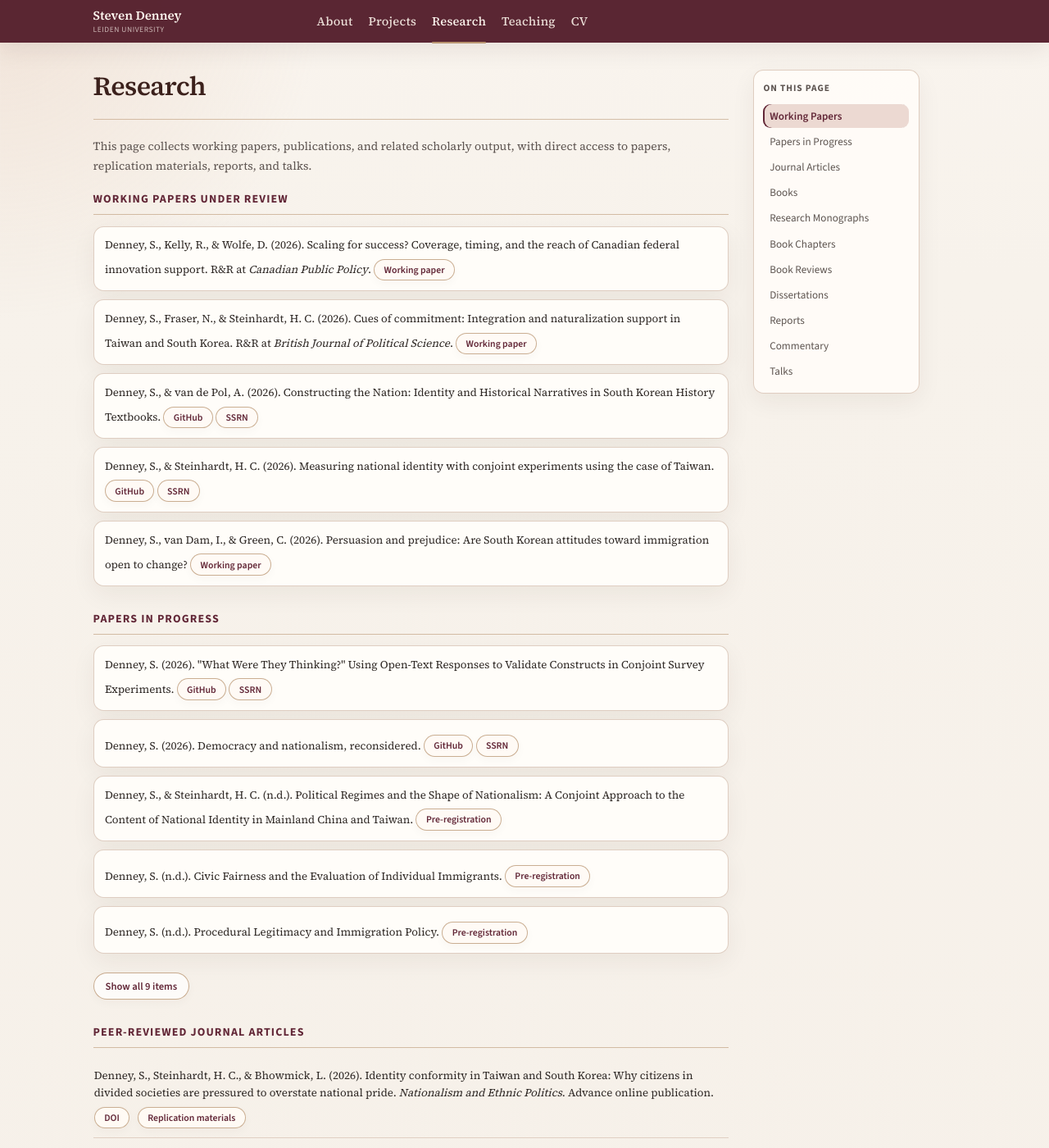
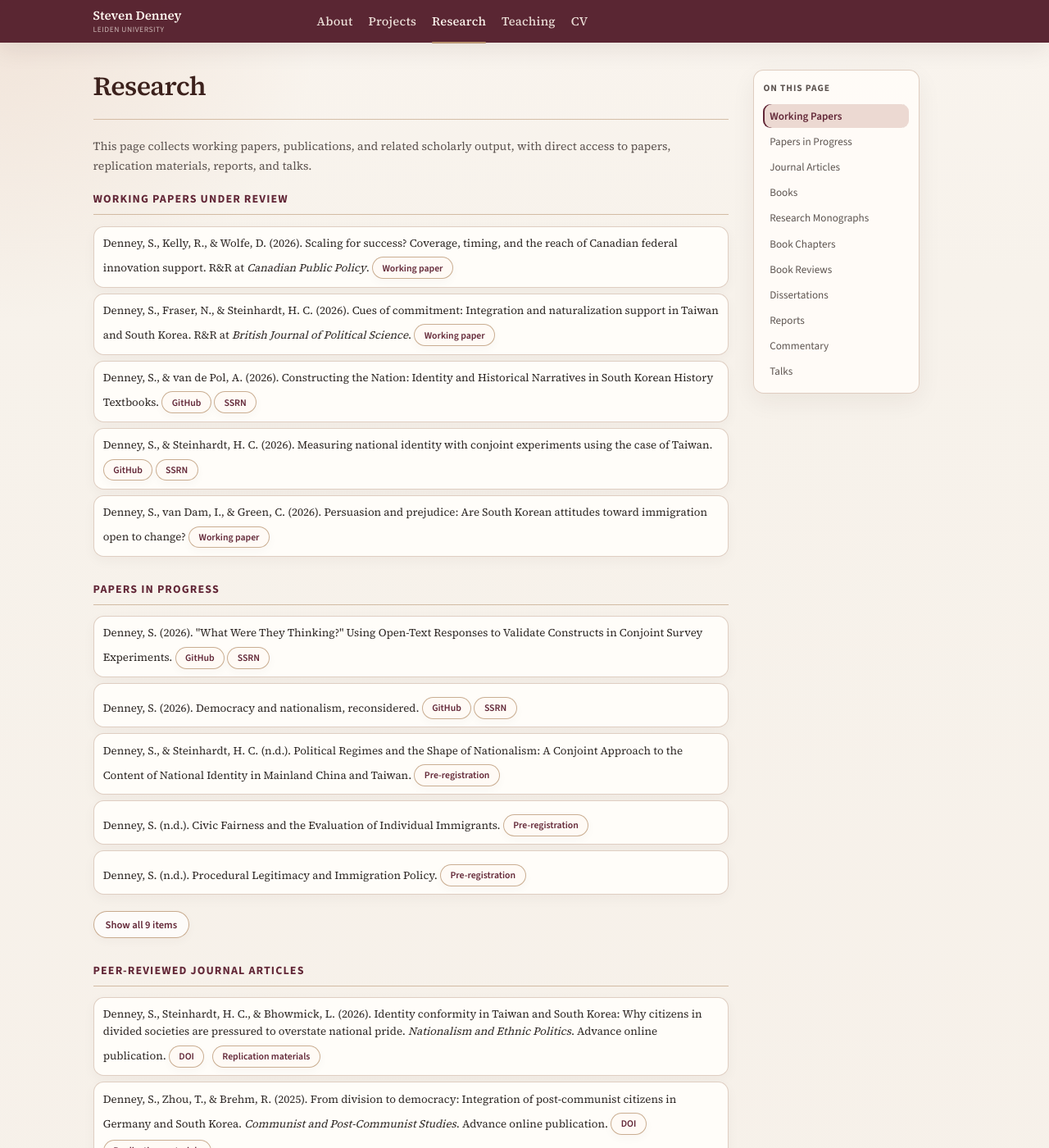
Before and after one commit to scdenney/scdenney.github.io, a Jekyll site: the page built from research.md, in a window 1280 px wide and 1400 px high. Shown: the whole window at 82% size. Built offline with Jekyll 4.4.1, drawn with Linux system fonts in a browser that asks for light colours.

Commit message:
Restore compact research publication cards

```diff
--- a/_includes/head.html
+++ b/_includes/head.html
@@ -7,6 +7,6 @@
 <link rel="preconnect" href="https://fonts.gstatic.com" crossorigin>
 <link href="https://fonts.googleapis.com/css2?family=Source+Sans+3:wght@400;500;600;700&family=Source+Serif+4:opsz,wght@8..60,400;8..60,500;8..60,600;8..60,700&display=swap" rel="stylesheet">
 
-<link rel="stylesheet" href="{{ '/assets/css/style.css?v=20260830a' | relative_url }}">
+<link rel="stylesheet" href="{{ '/assets/css/style.css?v=20260830b' | relative_url }}">
 
 <link rel="icon" type="image/svg+xml" href="{{ '/assets/images/favicon.svg' | relative_url }}">
--- a/assets/css/style.css
+++ b/assets/css/style.css
@@ -1025,32 +1025,18 @@ details ul li {
 }
 
 .publication-item {
-  margin: 0;
-  padding: 0.72rem 0.08rem 0.78rem;
-  border: 0;
-  border-bottom: 1px solid rgba(216, 195, 180, 0.72);
-  border-radius: 0;
-  background: transparent;
-  box-shadow: none;
+  margin-bottom: 0.5rem;
+  padding: 0.68rem 0.8rem;
+  border: 1px solid rgba(216, 195, 180, 0.8);
+  border-radius: var(--radius-md);
+  background: var(--color-surface-strong);
+  box-shadow: 0 5px 15px rgba(54, 31, 24, 0.04);
   font-size: 0.95rem;
   line-height: 1.58;
   text-indent: 0;
 }
 
-.research-section:not(.research-section--featured) .publication-item:last-of-type {
-  border-bottom: 0;
-}
-
-.research-section--featured .publication-item {
-  margin-bottom: 0.72rem;
-  padding: 0.85rem 0.95rem;
-  border: 1px solid rgba(216, 195, 180, 0.8);
-  border-radius: var(--radius-md);
-  background: var(--color-surface-strong);
-  box-shadow: var(--shadow-sm);
-}
-
-.research-section--featured .publication-item:last-of-type {
+.research-section .publication-item:last-of-type {
   margin-bottom: 0;
 }
 
@@ -1496,11 +1482,7 @@ details ul li {
   }
 
   .publication-item {
-    padding: 0.78rem 0.05rem 0.85rem;
-  }
-
-  .research-section--featured .publication-item {
-    padding: 1rem;
+    padding: 0.72rem 0.78rem;
   }
 
   .project-card {
--- a/research.md
+++ b/research.md
@@ -34,7 +34,7 @@ permalink: /research/
 
 <p class="page-intro">This page collects working papers, publications, and related scholarly output, with direct access to papers, replication materials, reports, and talks.</p>
 
-<div class="research-section research-section--featured">
+<div class="research-section">
 <h2 id="working-papers">Working Papers Under Review</h2>
 
 <p class="publication-item">
@@ -58,7 +58,7 @@ Denney, S., van Dam, I., & Green, C. (2026). Persuasion and prejudice: Are South
 </p>
 </div>
 
-<div class="research-section research-section--featured">
+<div class="research-section">
 <h2 id="papers-in-progress">Papers in Progress</h2>
 
 <p class="publication-item">
```
